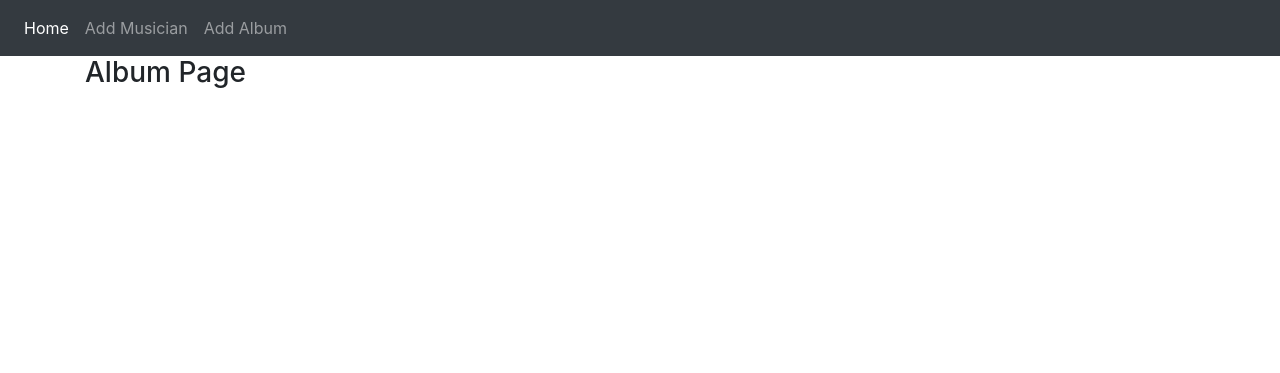
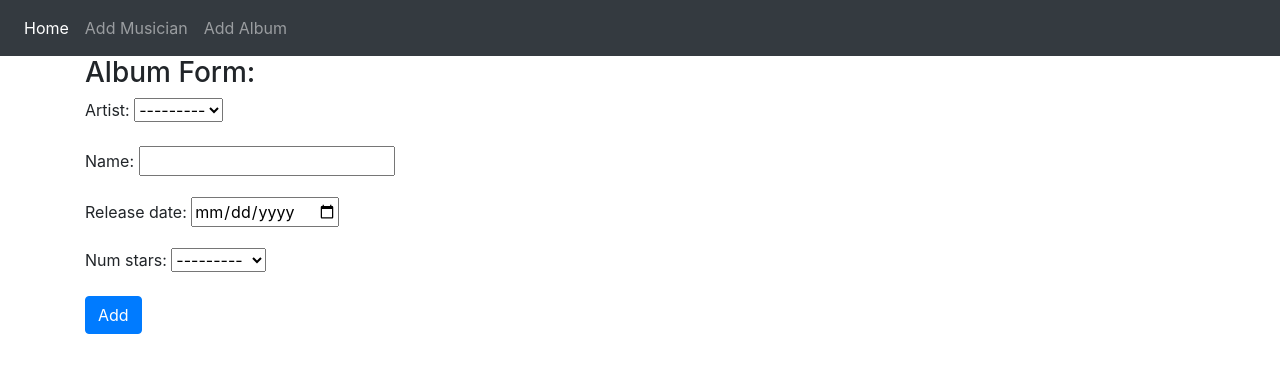
Before and after one commit to muzahid2559/CRUD_Operation_with_Django, a Django app: page /add_album/ in a window 1280 px wide. Shown: the top 373 px of the page. Run offline with Django 4.2, Linux system fonts and the light colour scheme; data that the repository does not hold is empty; some libraries are stand-ins or nearby versions.

Commit message:
feat: Entry Forms.
create forms.py file and Forms are created based on the model.Show forms
in album_form and musician_form page. And both forms are submit

```diff
--- /dev/null
+++ b/CRUD/forms.py
@@ -0,0 +1,13 @@
+from django import forms
+from CRUD import models
+
+class MusicianForm(forms.ModelForm):
+    class Meta:
+        model = models.Musician
+        fields = "__all__"
+
+class AlbumForm(forms.ModelForm):
+    release_date = forms.DateField( widget=forms.TextInput(attrs={'type':'date'}))
+    class Meta:
+        model = models.Album
+        fields = "__all__"
--- a/CRUD/views.py
+++ b/CRUD/views.py
@@ -1,8 +1,12 @@
 from django.shortcuts import render
 from django.http import HttpResponse
+from CRUD.models import Musician, Album
+from CRUD import forms
+
 # Create your views here.
 def index(request):
-    diction = {'title':'Home Page'}
+    musician_list = Musician.objects.order_by("first_name")
+    diction = {'title':'Home Page', 'musician_list':musician_list}
     return render(request,'CRUD/index.html',context=diction)
 
 def album_list(request):
@@ -10,9 +14,26 @@ def album_list(request):
     return render(request,'CRUD/album_list.html',context=diction)
 
 def musician_form(request):
-    diction = {'title':'Add New Musician'}
+    form = forms.MusicianForm()
+
+    if request.method == 'POST':
+        form = forms.MusicianForm(request.POST)
+
+        if form.is_valid():
+            form.save(commit=True)
+            return index(request)
+    diction = {'title':'Add New Musician', 'musician_form':form}
     return render(request,'CRUD/musician_form.html',context=diction)
 
 def album_form(request):
-    diction = {'title':'Add New Album'}
+    form = forms.AlbumForm()
+
+    if request.method == 'POST':
+        form = forms.AlbumForm(request.POST)
+
+        if form.is_valid():
+            form.save(commit=True)
+            return index(request)
+
+    diction = {'title':'Add New Album', 'album_form':form}
     return render(request,'CRUD/album_form.html',context=diction)
--- a/templates/CRUD/album_form.html
+++ b/templates/CRUD/album_form.html
@@ -3,6 +3,12 @@
 
 {% block body_block %}
 
-<h3>Album Page</h3>
+<h3>Album Form:</h3>
+<form method="POST">
+  {{ album_form.as_p }}
+  {% csrf_token %}
 
+  <input type="submit" name="submit" value="Add" class="btn btn-primary">
+
+</form>
 {% endblock %}
```
Also changed, not shown: templates/CRUD/index.html (+12 -1 lines), templates/CRUD/musician_form.html (+8 -1 lines).
